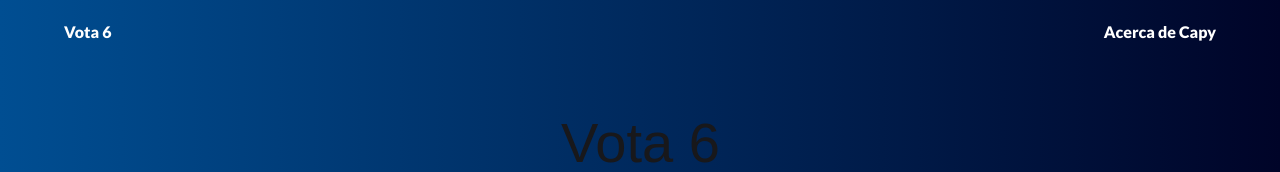
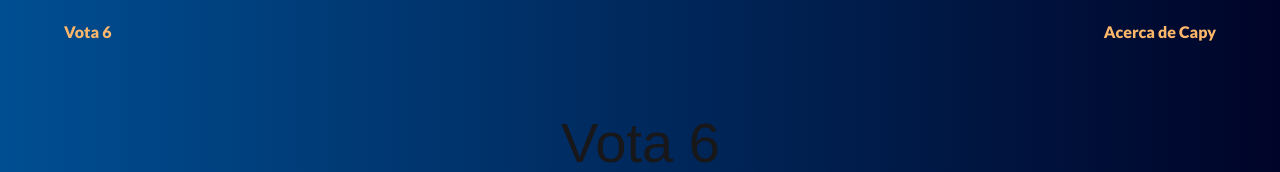
Before and after one commit to jcmujica/capy, an Astro site: page / in a window 1280 px wide. Shown: the top 172 px of the page. Built offline with nearby package versions, Linux system fonts and the light colour scheme; Astro itself is replaced by a stand-in of ours; a web font is replaced by a local one.

Commit message:
update dependencies

```diff
--- a/src/components/Navbar.astro
+++ b/src/components/Navbar.astro
@@ -1,10 +1,10 @@
 <nav class="navbar text-neutral">
   <div class="navbar-start">
-    <a href="/" class="text-orange-500">Vota 6</a>
+    <a href="/" class="text-orange-300">Vota 6</a>
   </div>
   <div class="navbar-center"></div>
   <div class="navbar-end">
-    <a href="/about" class="text-orange-500">Acerca de Capy</a>
+    <a href="/about" class="text-orange-300">Acerca de Capy</a>
   </div>
 </nav>
 
@@ -17,7 +17,6 @@
     font-family: "Lato", sans-serif;
     font-weight: 800;
     font-style: normal;
-    color: #FFF;
   }
 
   a:hover {
```
